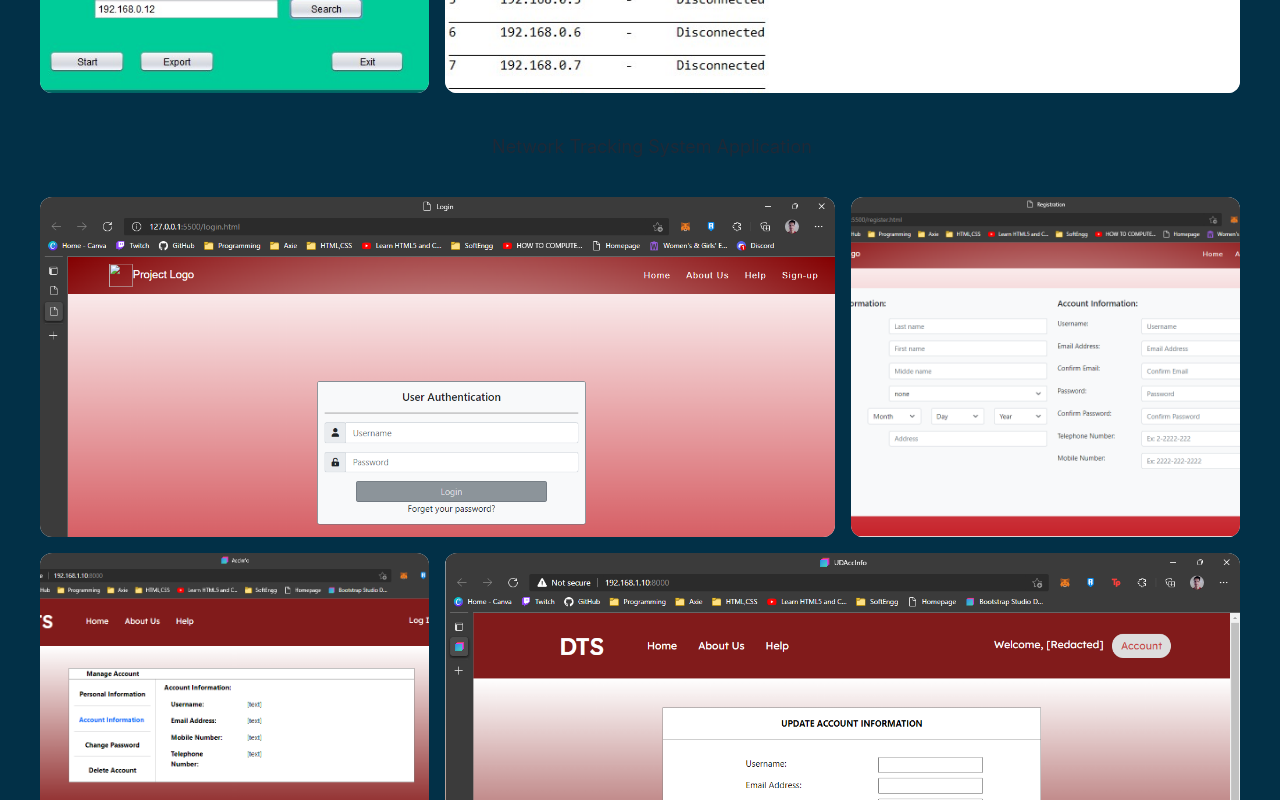
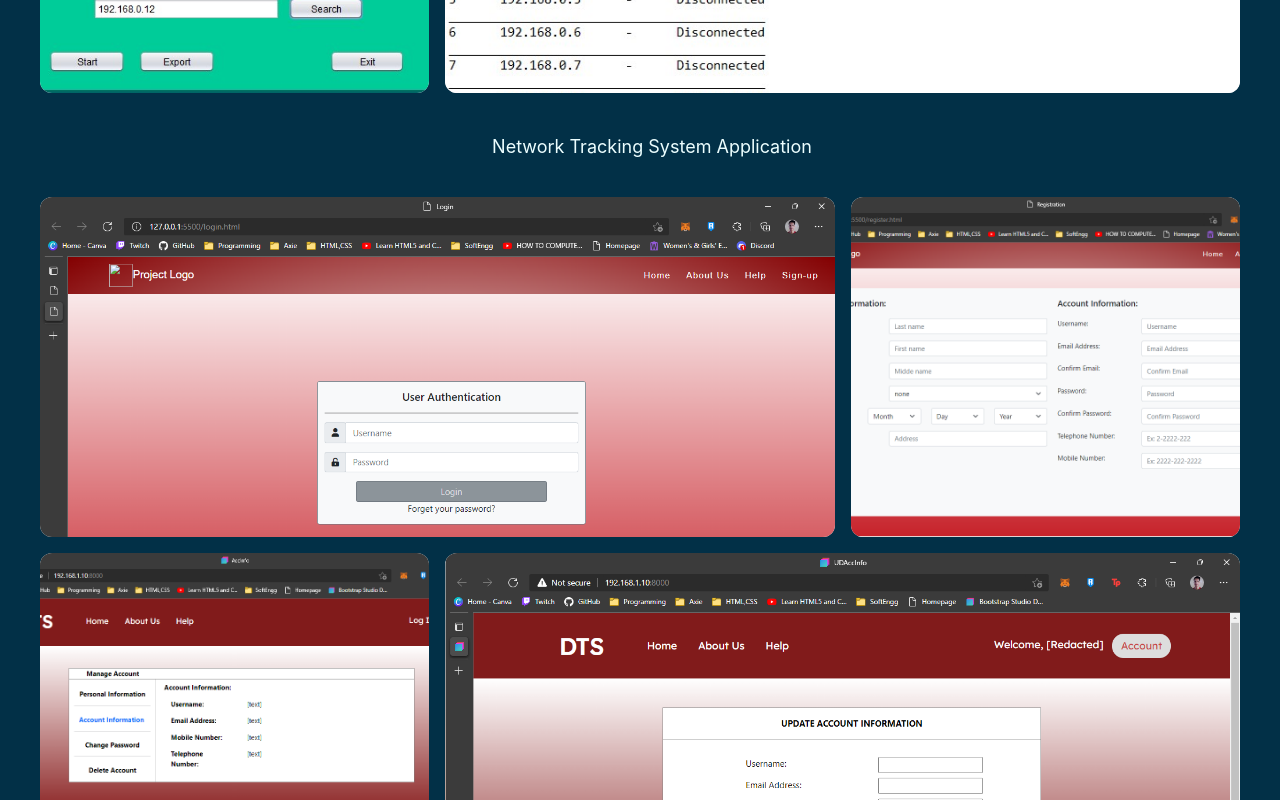
Before and after one commit to pat-gallardo/portfolio-website, a React (Create React App) app in the folder frontend/: page / in a window 1280 px wide. Shown: the part 3940-4740 px from the top of the page. Built offline with nearby package versions, Linux system fonts and the light colour scheme.

Commit message:
Fixed color of text

```diff
--- a/frontend/src/components/projects.tsx
+++ b/frontend/src/components/projects.tsx
@@ -40,7 +40,7 @@ const Projects = () => {
       {projectItems.map((item, index) => (
         <div key={index} className="h-screen w-full pt-6 sm:pt-6">
         <LayoutGrid cards={item.cards} />
-        <div key={index} className="flex text-lg pl-6 justify-center">{item.label}</div>
+        <div key={index} className="flex text-lg pl-6 justify-center text-cyan-50">{item.label}</div>
       </div>
       ))}
       </div>
```
